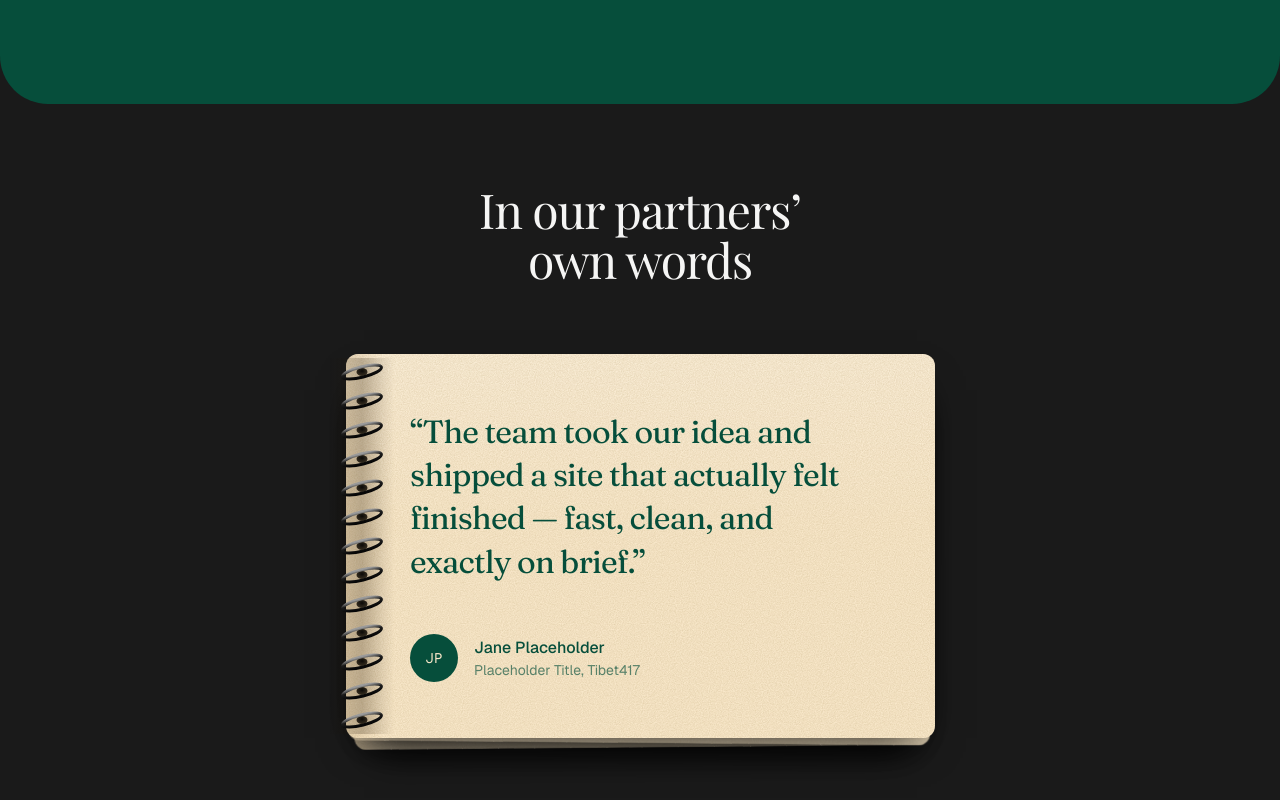
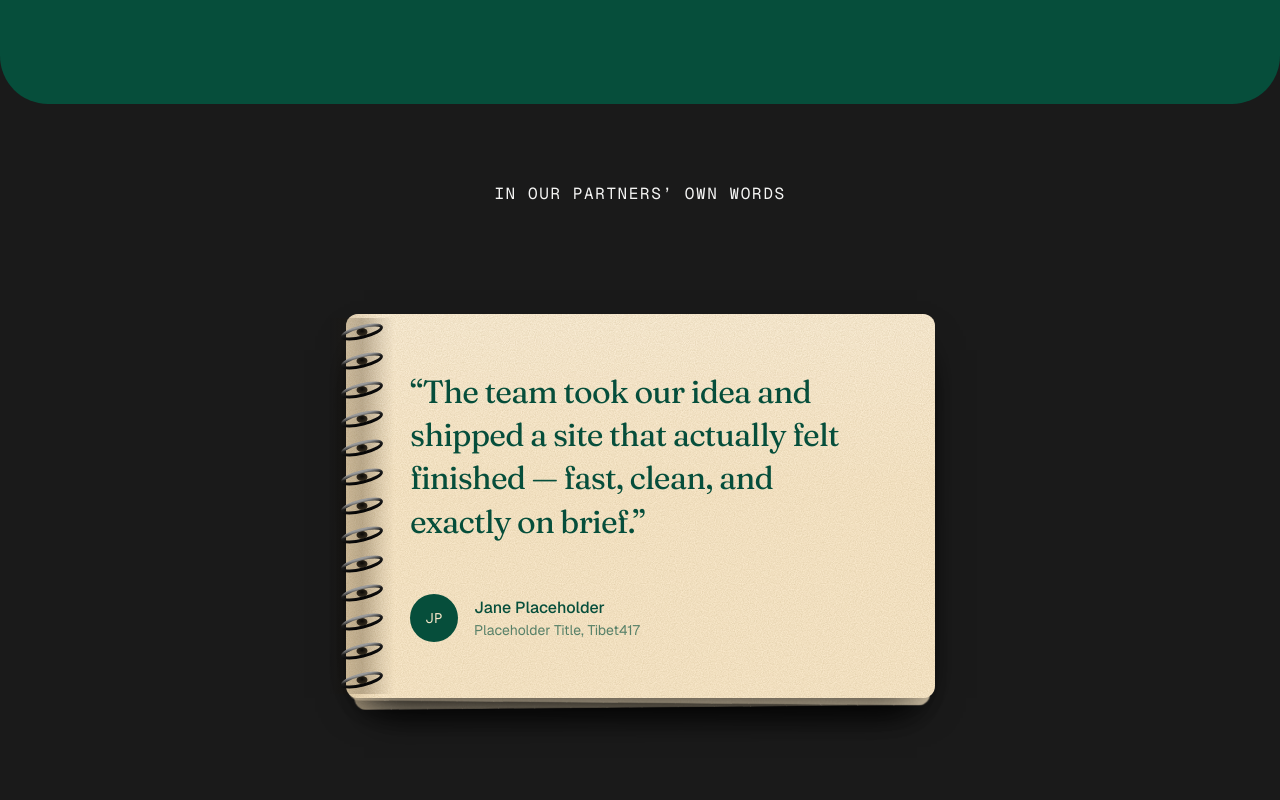
Before and after one commit to lungsang25/portfolio, a Next.js app: page / in a window 1280 px wide. Shown: the part 1752-2552 px from the top of the page. Built offline with nearby package versions, Linux system fonts and the light colour scheme; a web font is replaced by a local one.

Commit message:
refactor TestimonialsSection: update heading styles for improved readability and consistency

```diff
--- a/src/components/home/TestimonialsSection.tsx
+++ b/src/components/home/TestimonialsSection.tsx
@@ -1,10 +1,8 @@
 import { TestimonialsBook } from "@/components/home/TestimonialsBook";
 
 const heading = (
-  <h2 className="mx-auto max-w-2xl text-center font-classical text-4xl leading-[1.05] tracking-tight text-foreground md:text-5xl">
-    In our partners&rsquo;
-    <br />
-    own words
+  <h2 className="mx-auto max-w-4xl select-none text-center font-mono text-sm uppercase leading-[1.2] tracking-widest text-foreground md:text-base">
+    In our partners&rsquo; own words
   </h2>
 );
 
```
